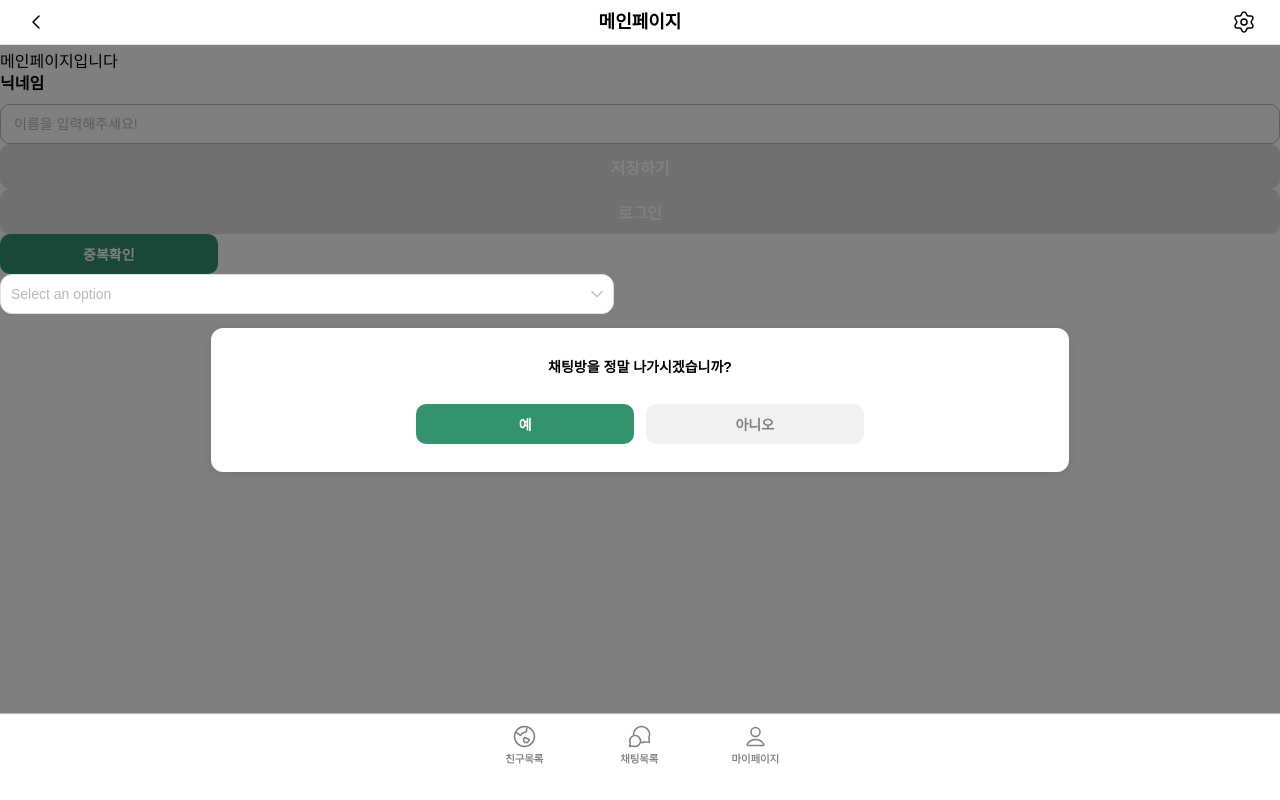
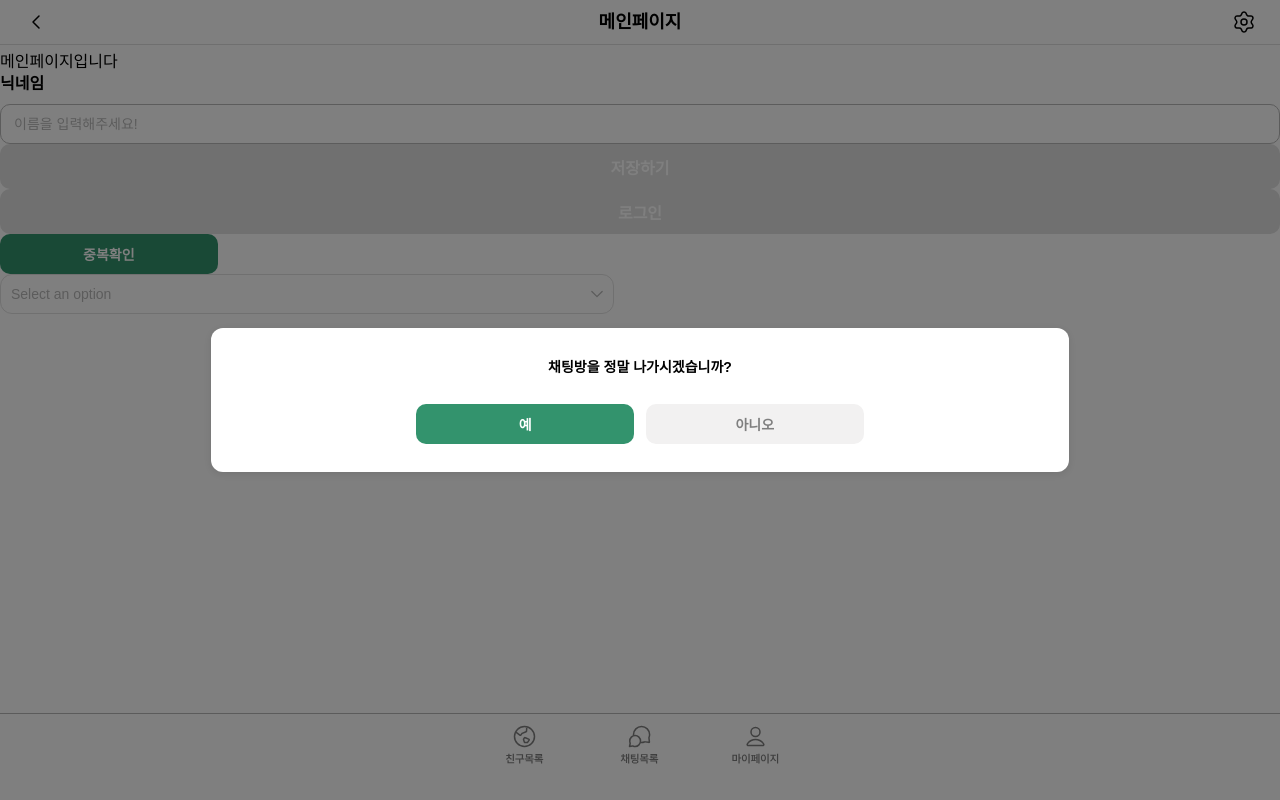
Before and after one commit to TeamQok/ewhaLang, a React (Create React App) app in the folder ewhalang/: page / in a window 1280 px wide. Both pictures are taken after a click on the button "저장하기". Built offline with nearby package versions, Linux system fonts and the light colour scheme; a web font is replaced by a local one.

Commit message:
🐛 : Modal background가 상단바, 하단바까지 포함하도록 수정

```diff
--- a/ewhalang/src/components/common/Modal.jsx
+++ b/ewhalang/src/components/common/Modal.jsx
@@ -8,8 +8,9 @@ const ModalBackground = styled.div`
   position: fixed;
   top: 0;
   left: 0;
-  width: 100%;
-  height: 100%;
+  width: 100vw;
+  height: 100vh;
+  z-index: 1001;
   background-color: rgba(0, 0, 0, 0.5);
   display: flex;
   justify-content: center;
```
